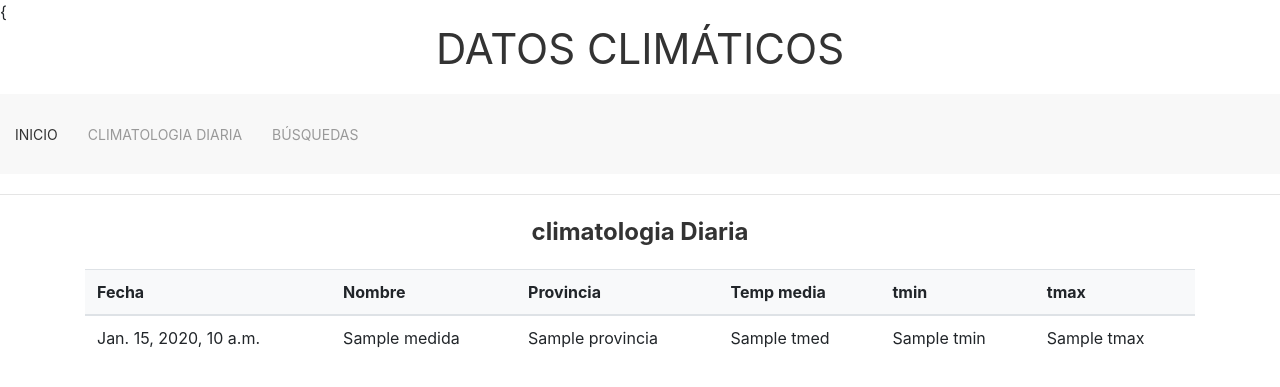
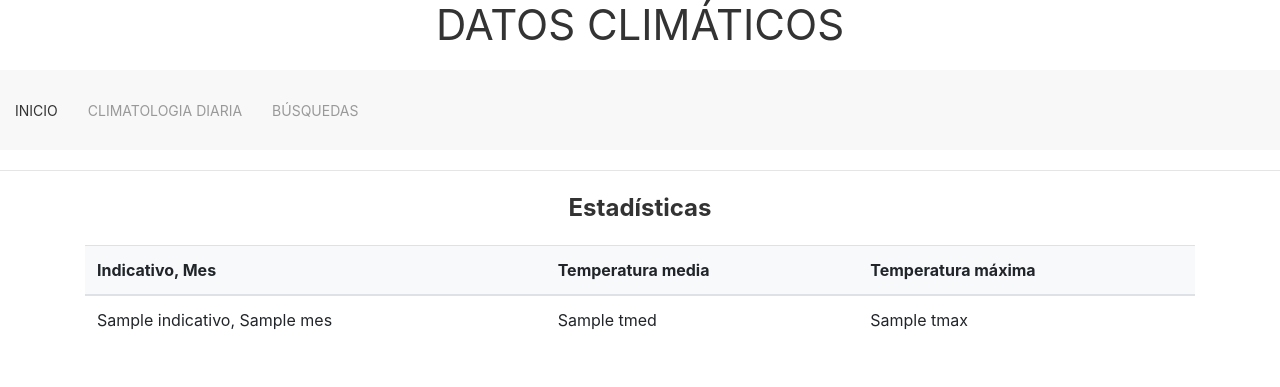
Before and after one commit to lNoelia/CBD-Clima, a Django app: template CBD/weather/templates/climaDiario/estadisticas.html in a window 1280 px wide. Shown: the top 387 px of the page. Run offline with Django 4.2, Linux system fonts and the light colour scheme; the template is opened without the code that fills it: most values are stand-ins (such as "Sample title", 1, 10 or a date in 2020).

Commit message:
Cambios. estadisticas

```diff
--- a/CBD/weather/templates/climaDiario/estadisticas.html
+++ b/CBD/weather/templates/climaDiario/estadisticas.html
@@ -1,46 +1,31 @@
-{{% extends 'master.html' %}
+{% extends 'master.html' %}
 
 
 {% block contenido %}
-<center><h3><strong>climatologia Diaria</strong></h3></center>
+<center><h3><strong>Estadísticas</strong></h3></center>
 
 
 <div class="container justify" style="width: 90%;">
   <table class="table align-middle mb-0 bg-white">
       <thead class="bg-light">
         <tr>
-          <th>Fecha</th>
-          <th>Nombre</th>
-          <th>Provincia</th>
-          <th>Temp media</th>
-          <th>tmin</th>
-          <th>tmax</th>
+          <th>Indicativo, Mes</th>
+          <th>Temperatura media</th>
+          <th>Temperatura máxima</th>
         </tr>
       </thead>
       <tbody id="myTable">
-        {% for medida in listaClimaDiario %}
+        {% for i,e in listadas %}
           <tr>
+
             <td>
-              <div class="d-flex align-items-center">
-                <div class="ms-3">
-                  <p class="fw-bold mb-1">{{ medida.fecha }}</p>
-                </div>
-              </div>
+                <p class="fw-normal mb-1">{{e.indicativo}}, {{e.mes}}</p>
             </td>
             <td>
-                <p class="fw-normal mb-1">{{ medida.nombre }}</p>
+              <p class="fw-normal mb-1">{{ i.tmed }}</p>
             </td>
             <td>
-              <p class="fw-normal mb-1">{{ medida.provincia}}</p>
-            </td>
-            <td>
-              <p class="fw-normal mb-1">{{ medida.tmed }}</p>
-            </td>
-            <td>
-                <p class="fw-normal mb-1">{{ medida.tmin }}</p>
-            </td>
-            <td>
-                <p class="fw-normal mb-1">{{ medida.tmax }}</p>
+                <p class="fw-normal mb-1">{{ i.tmax }}</p>
             </td>
           </tr>
         {% endfor %}
```
Also changed, not shown: CBD/weather/templates/climaDiario/detalle.html (+14 -14 lines), CBD/weather/views.py (+6 -2 lines).
